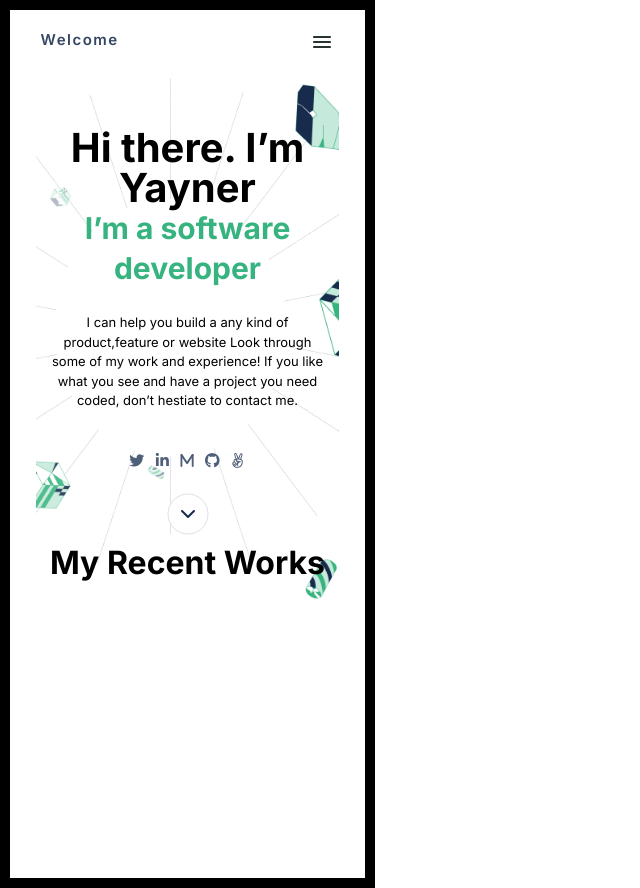
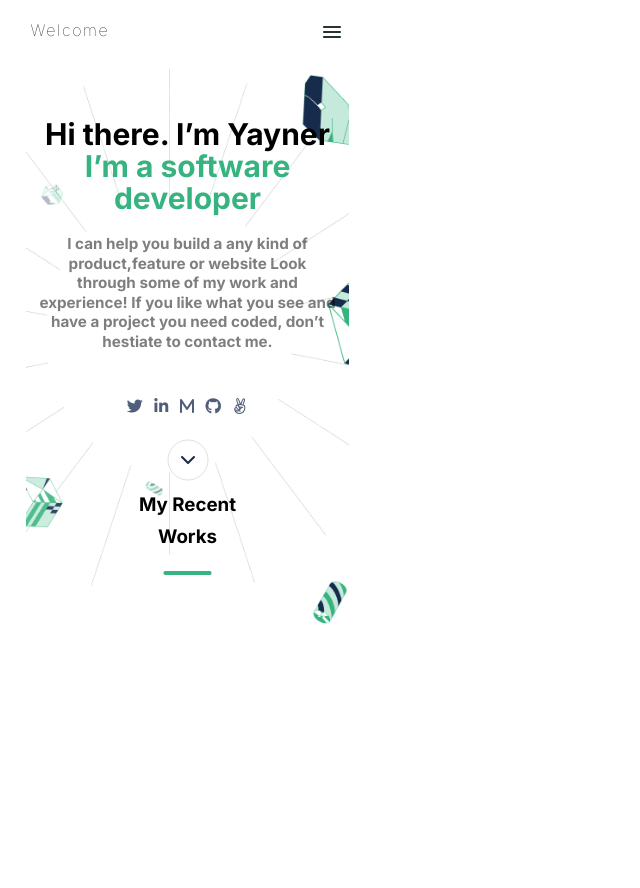
Before and after one commit to yayner2002/myPortfolio, a website: page index.html in a window 1280 px wide. Shown: the whole page, without its empty margins (0-640 px from the left). Drawn offline with Linux system fonts and the light colour scheme; files that its build step writes are made by us from their sources.

Commit message:
comments from reviewer incorporated

```diff
--- a/css/style.css
+++ b/css/style.css
@@ -15,6 +15,7 @@ a {
   width: 100%;
   text-align: center;
   transition: all 0.5s;
+  color: #000;
 }
 
 body {
@@ -28,24 +29,34 @@ body {
   padding-right: 2%;
   padding-left: 2%;
   max-width: 375px;
-  border: 10px solid black;
 }
 
-.nav-flex ul {
+.nav-flex header {
   display: flex;
   list-style: none;
   justify-content: space-between;
 }
 
-.nav-flex ul li a {
+.nav-flex header li a {
   font-weight: 600;
   font-size: 15px;
   font-style: normal;
   color: #344563;
 }
 
-.nav-flex ul .pages {
+.nav-flex header .welcome {
   justify-content: flex-start;
+}
+
+.social-icons ul {
+  display: flex;
+  list-style: none;
+  justify-content: center;
+  padding-top: 20px;
+}
+
+.nav-flex header ul {
+  list-style: none;
 }
 
 .nav-flex ul .menu {
@@ -53,7 +64,7 @@ body {
 }
 
 .home-content {
-  background-image: url('../images/header-illsutration-mobile.png');
+  background-image: url("../images/header-illsutration-mobile.png");
   background-size: contain;
   background-repeat: no-repeat;
   padding-top: 50px;
@@ -72,34 +83,30 @@ body {
   align-items: center;
   align-content: center;
   font-size: 20px;
-  line-height: 2em;
+  line-height: 2rem;
 }
 
 .home-content .software-dev {
   color: #36b37f;
   font-size: 30px;
   font-weight: bold;
+  line-height: 2rem;
 }
 
 .home-content .supporting {
   text-align: center;
-  padding-top: 25px;
+  padding-top: 20px;
   line-height: 1.5em;
   font-size: 13px;
   padding-left: 2%;
   padding-right: 2%;
+  opacity: 0.5;
 }
 
 .social-icons {
   padding-left: 2%;
   padding-right: 2%;
-}
-
-.social-icons ul {
-  display: flex;
-  list-style: none;
-  justify-content: center;
-  padding-top: 20px;
+  padding-top: 5px;
 }
 
 .social-icons ul li i {
@@ -114,4 +121,5 @@ body {
   padding-left: 2%;
   padding-right: 2%;
   padding-bottom: 30px;
+  line-height: 2rem;
 }
--- a/index.html
+++ b/index.html
@@ -24,24 +24,28 @@
   </head>
   <body>
     <div class="nav-flex">
-      <ul>
-        <li class="welcom"><a href="#">Welcome</a></li>
-        <li class="menu">
-          <a href="#"><img src="images/Icon-Menu.svg" alt="humberger" /></a>
-        </li>
-      </ul>
+      <header>
+        <div class="welcome"><a href="#">Welcome</a></div>
+        <nav>
+          <ul>
+            <li class="menu">
+              <a href="#"><img src="images/Icon-Menu.svg" alt="humberger" /></a>
+            </li>
+          </ul>
+        </nav>
+      </header>
       <div class="home-content">
-        <div class="primary">
+        <section class="primary">
           <h1>Hi there. I’m Yayner</h1>
-          <p class="software-dev">I’m a software developer</p>
-        </div>
-        <div class="supporting">
-          <p>
+          <h2 class="software-dev">I’m a software developer</h2>
+        </section>
+        <section class="supporting">
+          <h3>
             I can help you build a any kind of product,feature or website Look
             through some of my work and experience! If you like what you see and
             have a project you need coded, don’t hestiate to contact me.
-          </p>
-        </div>
+          </h3>
+        </section>
         <div class="social-icons">
           <ul>
             <li>
@@ -61,9 +65,11 @@
             </li>
           </ul>
         </div>
-        <img src="images/Action.svg" alt="" />
+        <img src="images/Action.svg" alt="action" />
         <div class="my-recent-works">
-          <h1>My Recent Works</h1>
+          <h3>My Recent</h3>
+          <h3>Works</h3>
+          <img src="images/Indicator.png" alt="Indicator">
         </div>
       </div>
     </div>
```
Also changed, not shown: images/Indicator.png (added).
